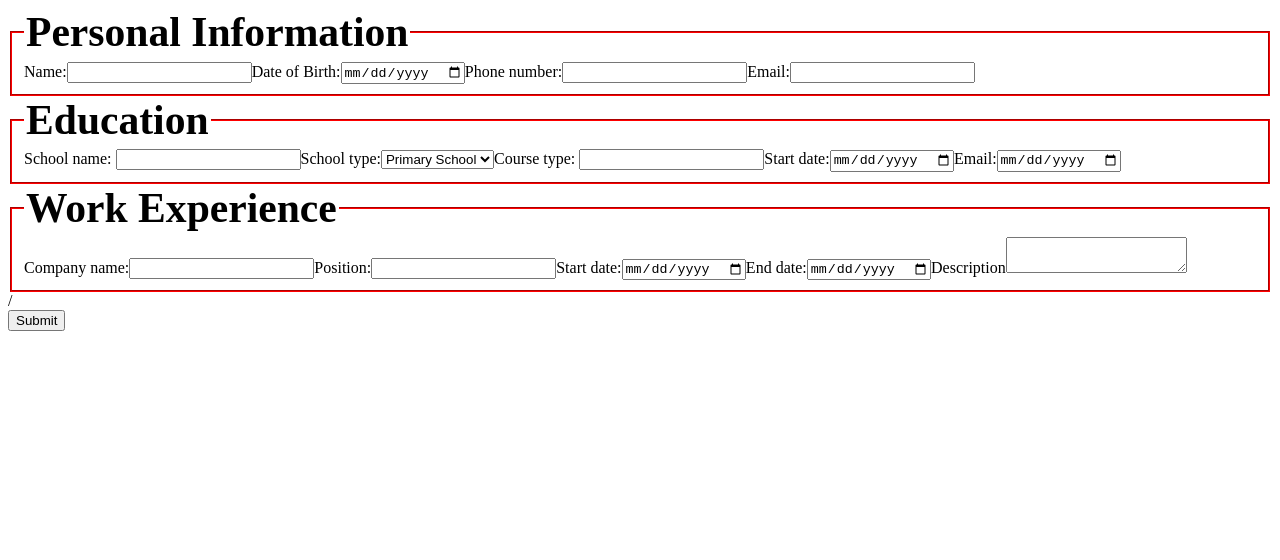
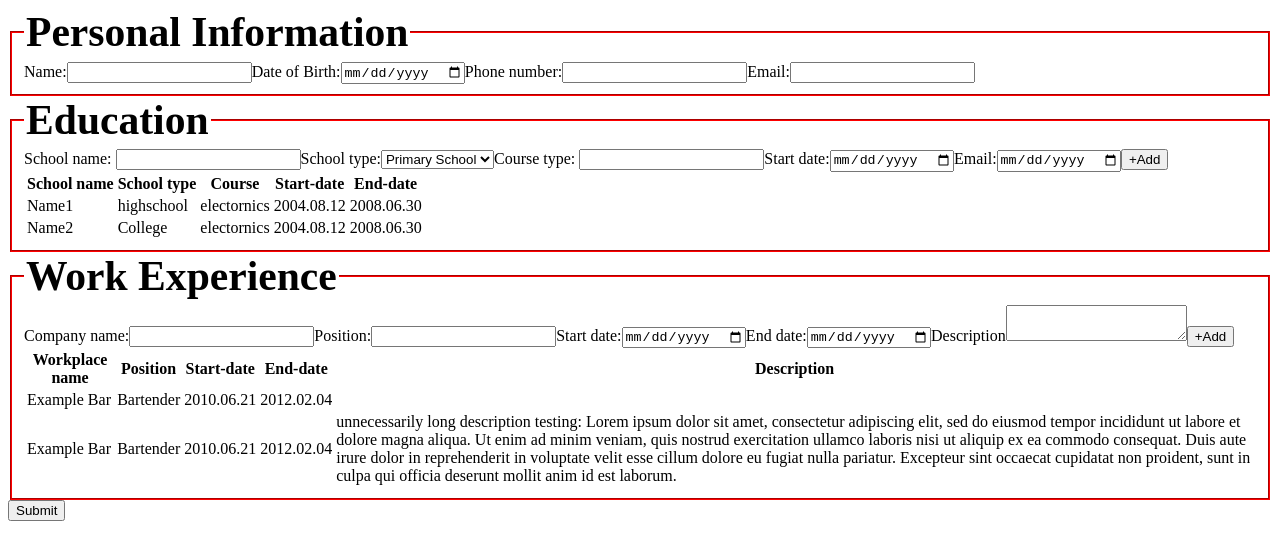
Before and after one commit to DrZero1234/odin_cv_project, a React (Create React App) app in the folder cv-project/: page / in a window 1280 px wide. Shown: the top 560 px of the page. Built offline with nearby package versions, Linux system fonts and the light colour scheme.

Commit message:
boilerplate html

```diff
--- a/cv-project/public/index.html
+++ b/cv-project/public/index.html
@@ -24,7 +24,7 @@
       work correctly both with client-side routing and a non-root public URL.
       Learn how to configure a non-root public URL by running `npm run build`.
     -->
-    <title>React App</title>
+    <title>CV Application</title>
   </head>
   <body>
     <noscript>You need to enable JavaScript to run this app.</noscript>
--- a/cv-project/src/App.js
+++ b/cv-project/src/App.js
@@ -7,6 +7,24 @@ import React, {Component} from "react";
 class Personal extends Component {
   constructor() {
     super()
+    /*
+    this.state = {
+      User_cv: {
+        name: "",
+        age: "",
+        birth_date: "",
+        phone: "",
+        email: "",
+        education: [
+
+        ],
+        work: [
+
+        ],
+      }
+
+    }
+    */
   }
 
   render() {
@@ -32,13 +50,15 @@ class Personal extends Component {
 }
 
 class Education extends Component {
-  constructor() {
-    super()
+  constructor(props) {
+    super(props)
   }
 
 
 
   render() {
+
+    const past_education = this.props.list
 
     const school_types = [
       {
@@ -89,7 +109,33 @@ class Education extends Component {
 
             <label htmlFor="school-end">Email:</label>
             <input type="date" id="school-end" required></input>
+            <button>+Add</button>
+
+                <div id="education-list">
+                  <table>
+                    <tr>
+                      <th>School name</th>
+                      <th>School type</th>
+                      <th>Course</th>
+                      <th>Start-date</th>
+                      <th>End-date</th>
+                    </tr>
+
+                    {past_education.map((education) => (
+                      <tr>
+                        <td>{education.name}</td>
+                        <td>{education.type}</td>
+                        <td>{education.course}</td>
+                        <td>{education.start_date}</td>
+                        <td>{education.end_date}</td>
+                                          </tr>
+                    ))}
+
+                  </table>
+
+          </div>
           </fieldset>
+
         </div>
     )}
 }
@@ -102,6 +148,9 @@ class Work extends Component {
 
 
   render() {
+
+      const wokrplaces = this.props.list;
+
 
       return(
         <div>
@@ -120,7 +169,34 @@ class Work extends Component {
             <input type="date" id="work-end" required></input>
 
             <label htmlFor="work-desc">Description</label>
-            <textarea id="work-desc">   </textarea>
+            <textarea id="work-desc" />
+            <button>+Add</button>
+
+                <div id="education-list">
+                  <table>
+                    <tr>
+                      <th>Workplace name</th>
+                      <th>Position</th>
+                      <th>Start-date</th>
+                      <th>End-date</th>
+                      <th>Description</th>
+
+                    </tr>
+
+                    {wokrplaces.map((workplace) => (
+                      <tr>
+                        <td>{workplace.name}</td>
+                        <td>{workplace.position}</td>
+
+                        <td>{workplace.start_date}</td>
+                        <td>{workplace.end_date}</td>
+                        <td>{workplace.description}</td>
+                      </tr>
+                    ))}
+
+                  </table>
+
+          </div>
             </fieldset>
       </div>
     )}
@@ -134,18 +210,53 @@ class App extends Component {
   }
 
   render() {
+
+
+      const EDUCATION_MOCK = [
+        {
+          name: "Name1",
+          type: "highschool",
+          course: "electornics",
+          start_date: "2004.08.12",
+          end_date: "2008.06.30",
+        },
+        {
+          name: "Name2",
+          type: "College",
+          course: "electornics",
+          start_date: "2004.08.12",
+          end_date: "2008.06.30",
+        },
+      ]
+
+            const WORK_MOCK = [
+        {
+          name: "Example Bar",
+          position: "Bartender",
+          start_date: "2010.06.21",
+          end_date: "2012.02.04",
+          description: "",
+        },
+        {
+          name: "Example Bar",
+          position: "Bartender",
+          start_date: "2010.06.21",
+          end_date: "2012.02.04",
+          description: "unnecessarily long description testing: Lorem ipsum dolor sit amet, consectetur adipiscing elit, sed do eiusmod tempor incididunt ut labore et dolore magna aliqua. Ut enim ad minim veniam, quis nostrud exercitation ullamco laboris nisi ut aliquip ex ea commodo consequat. Duis aute irure dolor in reprehenderit in voluptate velit esse cillum dolore eu fugiat nulla pariatur. Excepteur sint occaecat cupidatat non proident, sunt in culpa qui officia deserunt mollit anim id est laborum.",
+        }
+      ]
     return(
-      <div>
+      <div className = "main-wrapper">
         <form id="cv-form">
-          <div id="personal" class = "cv-section">
+          <div id="personal" className = "cv-section">
             <Personal />
           </div>
-          <div id="education" class = "cv-section">
-            <Education />
+          <div id="education" className = "cv-section">
+            <Education list = {EDUCATION_MOCK}/>
           </div>
-          <div id="work" class="cv-section">
-            <Work />
-          /</div>
+          <div id="work" className="cv-section">
+            <Work list = {WORK_MOCK}/>
+          </div>
           <input type="submit"></input>
         </form>
       </div>
```
